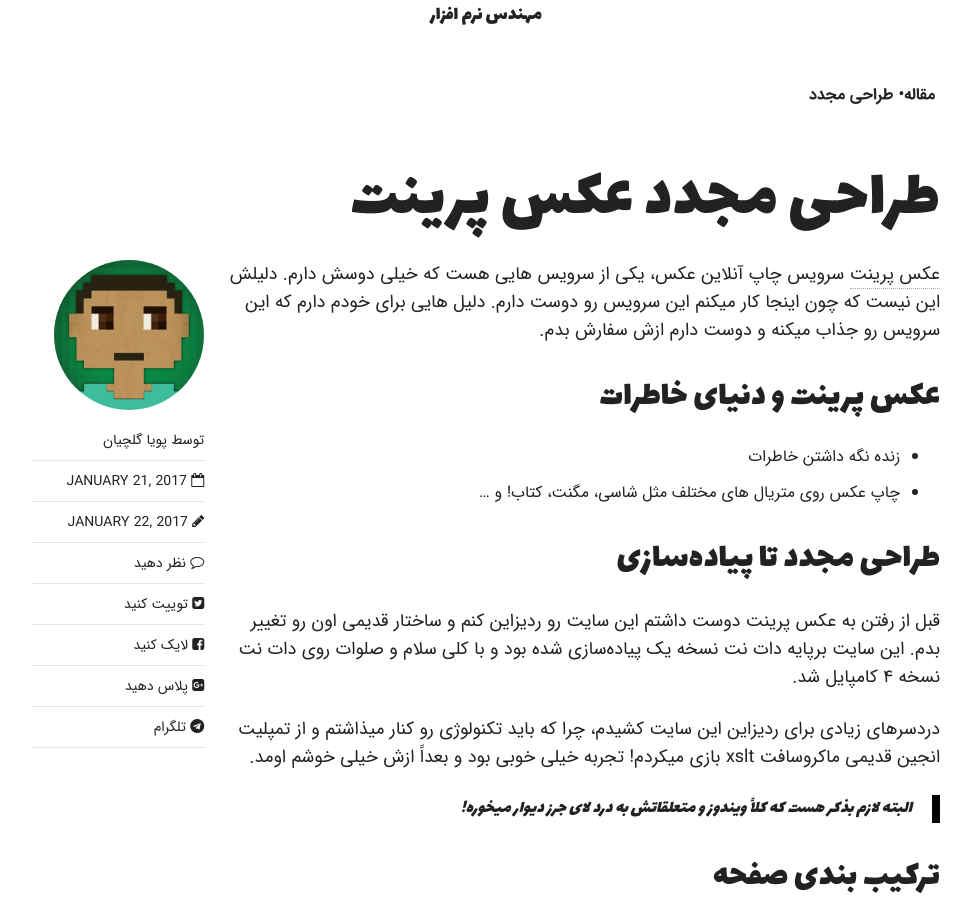
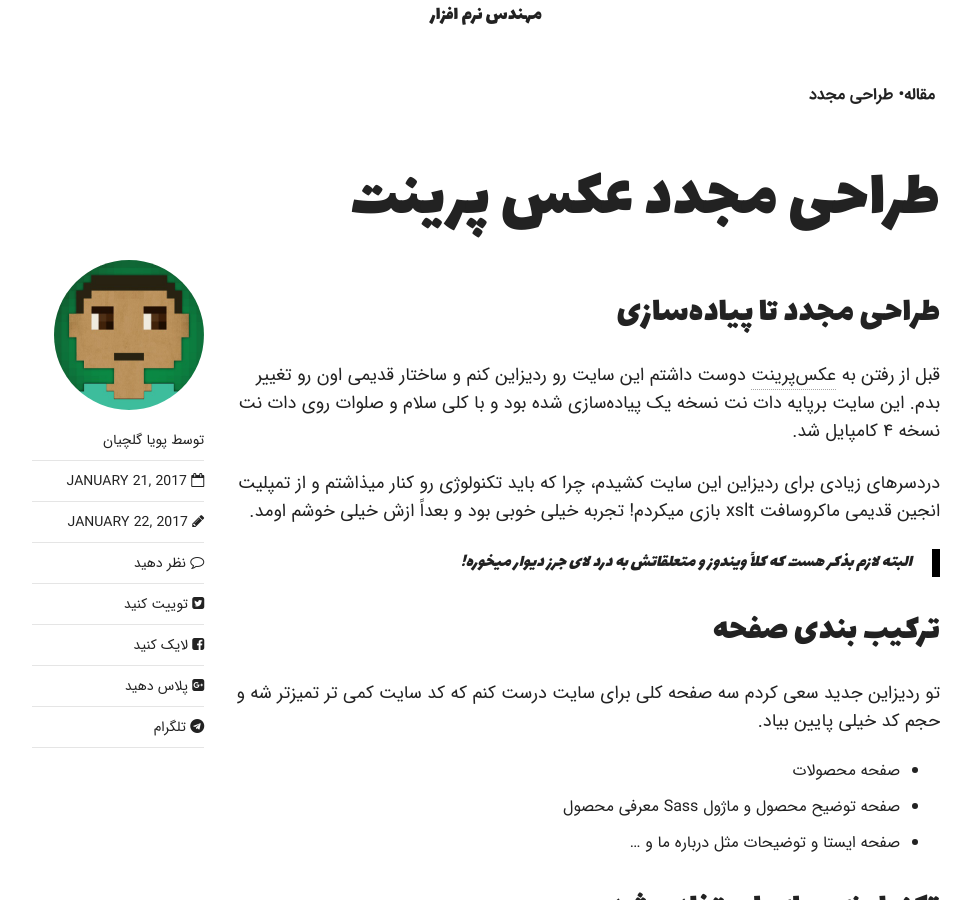
Before and after one commit to pooya-golchian/farsi, a Jekyll site: the page built from _posts/articles/2017-01-22-axprint-redesign.md, in a window 1280 px wide and 900 px high, scrolled down 258 px. Shown: the whole window, without its empty margins (154-1125 px from the left). Built offline with Jekyll 4.4.1, drawn with Linux system fonts in a browser that asks for light colours; nearby versions of some CDN libraries; comment, search, counter and statistics services are not loaded; some of the changed text lies outside the part shown.

Commit message:
Update some content

```diff
--- a/_posts/articles/2017-01-22-axprint-redesign.md
+++ b/_posts/articles/2017-01-22-axprint-redesign.md
@@ -13,15 +13,10 @@
 date: 2017-01-22T02:02:07+03:30
 ---
 
-[عکس پرینت](http://axprint.com) سرویس چاپ آنلاین عکس، یکی از سرویس هایی هست که خیلی دوسش دارم. دلیلش این نیست که چون اینجا کار میکنم این سرویس رو دوست دارم. دلیل هایی برای خودم دارم که این سرویس رو جذاب میکنه و دوست دارم ازش سفارش بدم.
-
-#  عکس پرینت و دنیای خاطرات
-*  زنده نگه داشتن خاطرات
-*  چاپ عکس روی متریال های مختلف مثل شاسی، مگنت، کتاب! و …
 
 # طراحی مجدد تا پیاده‌سازی
 
-قبل از رفتن به عکس پرینت دوست داشتم این سایت رو ردیزاین کنم و ساختار قدیمی اون رو تغییر بدم. این سایت برپایه دات نت نسخه یک پیاده‌سازی شده بود و با کلی سلام و صلوات روی دات نت نسخه ۴ کامپایل شد.
+قبل از رفتن به [عکس‌پرینت][1] دوست داشتم این سایت رو ردیزاین کنم و ساختار قدیمی اون رو تغییر بدم. این سایت برپایه دات نت نسخه یک پیاده‌سازی شده بود و با کلی سلام و صلوات روی دات نت نسخه ۴ کامپایل شد.
 
 دردسرهای زیادی برای ردیزاین این سایت کشیدم، چرا که باید تکنولوژی رو کنار میذاشتم و از تمپلیت انجین قدیمی ماکروسافت xslt بازی میکردم! تجربه خیلی خوبی بود و بعداً ازش خیلی خوشم اومد.
 
@@ -51,8 +46,8 @@
 دیزاینر عکس پرینت با تکنولوژی فلش پیاده‌سازی شده که خیلی خوبه و با اتوماسیون چاپ خیلی خوب منطبق شده، ولی متأسفانه بخاطر مشکلات مرورگرها برای حمایت از این تکنولوژی و تغییر تفکرات کابران برای استفاده راحت‌تر از تکنولوژی به زودی بایستی این تکنولوژی کنار گذاشته شه.
 با اومدن HTML5  و برتری اون نسبت به فلش! شاید وقت این باشه که عکس پرینت برای این موضوع فکر و کار جدیدی رو پیاده‌سازی کنه.
 
-# تیم تولید و چاپ
 
-تمامی تیم تولید و چاپ عکس پرینت رو بانوان خبره چاپ تشکیل دادن که کارشون رو خیلی خوب بلدن و در ضمن با خیال راحت میتونید به حفظ امنیت چاپ عکس اعتماد کنید چون عکاسهای شما بدون کمترین دخالت دست چاپ و بسته بندی میشه.
 
-این پست رو فعلاً همین جا تموم میکنم و ممکنه بعداً آپدیت شه.
+
+
+[1]: http://axprint.com
```
Also changed, not shown: _posts/articles/2018-02-17-dream-job.md (+1 -1 lines), 17 other files.
